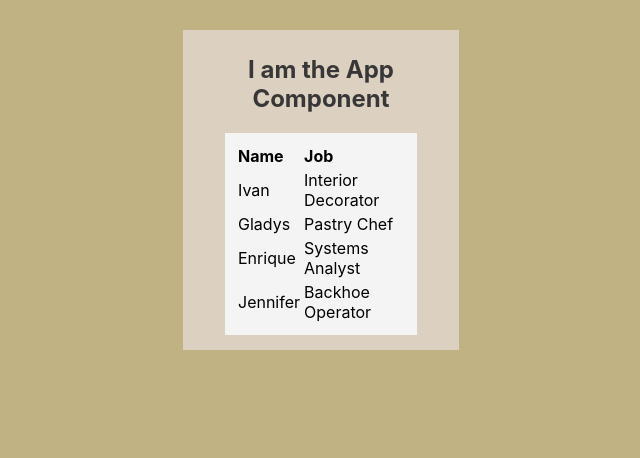
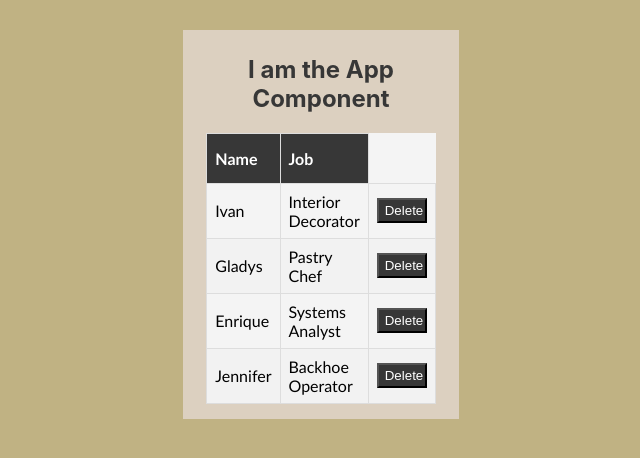
Before and after one commit to giacomo9999/React-CRUD-Multi-Component, a React (Create React App) app: page / in a window 1280 px wide. Shown: the top 458 px of the page, without its empty margins (319-959 px from the left). Built offline with nearby package versions, Linux system fonts and the light colour scheme.

Commit message:
Styled a table.

```diff
--- a/src/App.js
+++ b/src/App.js
@@ -13,6 +13,7 @@ class App extends Component {
   };
 
   removePerson = index => {
+    console.log("Removing person..."+index);
     const { people } = this.state;
     this.setState({
       people: people.filter((entry, i) => i !== index)
@@ -23,7 +24,7 @@ class App extends Component {
     return (
       <div className="container">
         <h2>I am the App Component</h2>
-        <Table personnel={this.state.people} removePerson={this.removePerson}/>
+        <Table personnel={this.state.people} removePerson={this.removePerson} />
       </div>
     );
   }
--- a/src/Table.js
+++ b/src/Table.js
@@ -12,12 +12,16 @@ const TableHeader = () => {
 };
 
 const TableBody = props => {
+  const { personnel } = props;
   return (
     <tbody>
-      {props.personnel.map((entry, index) => (
+      {personnel.map((entry, index) => (
         <tr key={entry.id}>
           <td>{entry.name}</td>
           <td>{entry.occupation}</td>
+          <td>
+            <button onClick={() => props.removePerson(index)}>Delete</button>
+          </td>
         </tr>
       ))}
     </tbody>
@@ -28,9 +32,12 @@ class Table extends Component {
   render() {
     return (
       <div>
-        <table>
+        <table id="personnel">
           <TableHeader />
-          <TableBody personnel={this.props.personnel} />
+          <TableBody
+            personnel={this.props.personnel}
+            removePerson={this.props.removePerson}
+          />
         </table>
       </div>
     );
--- a/src/index.css
+++ b/src/index.css
@@ -34,7 +34,7 @@ ul {
 
 table {
   background-color: #f4f4f4;
-  width: 75%;
+  width: 90%;
   list-style: none;
   margin: 0 auto 10px;
   padding: 10px;
@@ -44,13 +44,49 @@ thead {
   text-align: left;
 }
 
-li {
-  margin:5px;
+#personnel {
+  font-family: "Trebuchet MS", Arial, Helvetica, sans-serif;
+  border-collapse: collapse;
+  width: 85%;
+}
+
+#personnel td,
+#personnel th {
+  height: 25px;
+  border: 1px solid #ddd;
+  padding: 8px;
+}
+
+#personnel tr:nth-child(even) {
+  background-color: #f2f2f2;
+}
+
+#personnel tr:hover {
+  background-color: #ddd;
+}
+
+#personnel th {
+  padding-top: 12px;
+  padding-bottom: 12px;
+  text-align: left;
+  background-color: #373737;
+  color: white;
+}
+
+button {
+  height: 25px;
+  width: 50px;
+  color: white;
+  background-color: #373737;
+}
+
+button:hover {
+  background-color: #c0b283;
 }
 
 .container {
   margin: 30px auto;
   width: 20%;
-  background-color: #DCD0C0;
+  background-color: #dcd0c0;
   padding: 5px 10px;
 }
```
